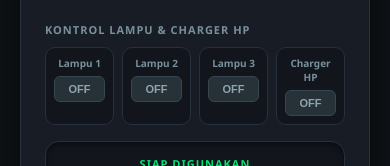
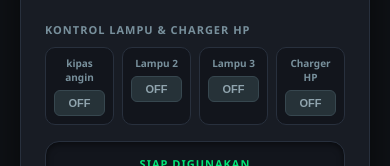
Before and after one commit to saef23/controlcuci, a plain HTML site: page index.html in a window 390 px wide. Shown: the part 163-329 px from the top of the page. Drawn offline with Linux system fonts and the light colour scheme; a script that the page names is missing.

Commit message:
Update index.html

```diff
--- a/index.html
+++ b/index.html
@@ -28,8 +28,8 @@
             <h3>KONTROL LAMPU & CHARGER HP</h3>
             <div class="light-switches-grid">
                 <div class="light-card" id="cardLampu1">
-                    <span class="light-title">Lampu 1</span>
-                    <button class="btn-toggle-light" id="btnKipas" onclick="kipas">OFF</button>
+                    <span class="light-title">kipas angin</span>
+                    <button class="btn-toggle-light" id="btnLampu1" onclick="toggle lampu(1)">OFF</button>
                 </div>
                 <div class="light-card" id="cardLampu2">
                     <span class="light-title">Lampu 2</span>
```
